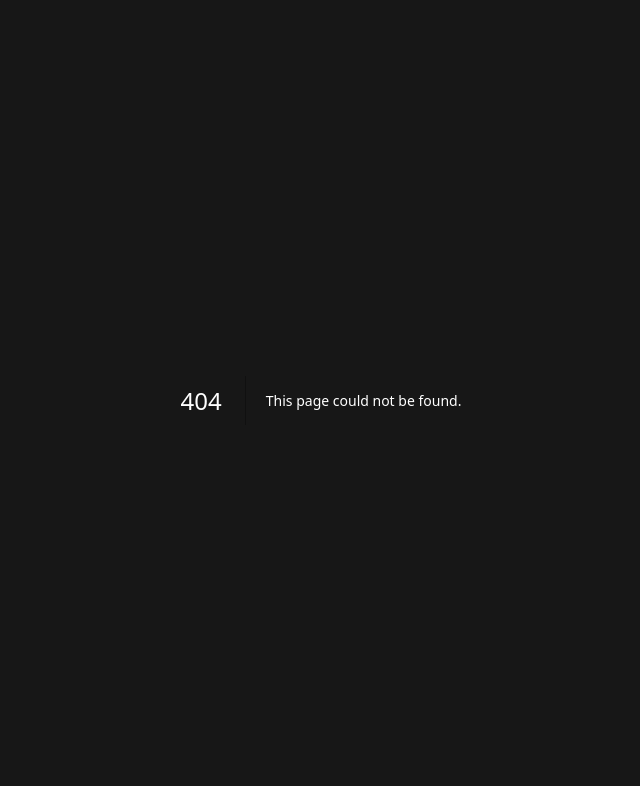
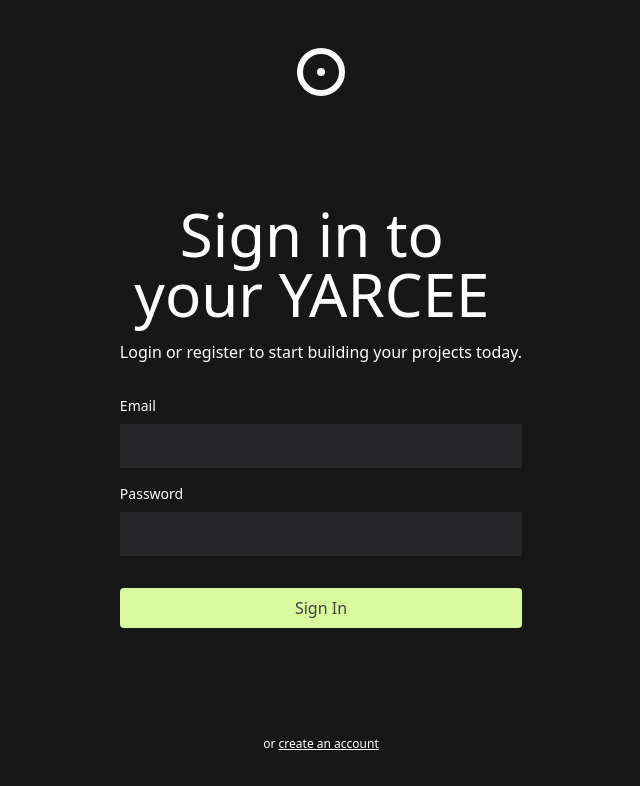
Before and after one commit to always-maap/yarcee, a Next.js app in the folder client/: page /signin in a window 1280 px wide. Before the commit this address had no page. Shown: the top 786 px of the page, without its empty margins (319-959 px from the left). Built offline with nearby package versions, Linux system fonts and the light colour scheme.

Commit message:
feat(client): add signin page

```diff
--- a/client/app/layout.tsx
+++ b/client/app/layout.tsx
@@ -7,8 +7,8 @@ export const metadata = {
 
 export default function RootLayout({ children }: { children: React.ReactNode }) {
   return (
-    <html lang="en">
-      <body className="bg-neutral-900	text-white">{children}</body>
+    <html className="h-full" lang="en">
+      <body className="h-full bg-neutral-900	text-white">{children}</body>
     </html>
   );
 }
--- a/client/app/page.tsx
+++ b/client/app/page.tsx
@@ -9,9 +9,9 @@ export default function Home() {
         <div style={{ minHeight: 'calc(100vh - var(--nav-height) * 2 - 90px)' }}>
           <Container>
             <h1 className="capitalize text-7xl md:text-9xl xl:text-[12.5rem] leading-none py-8 tracking-tight">
-              <div>code.</div>
-              <div>execute.</div>
-              <div className="uppercase">yarcee.</div>
+              <div className="text-lime-300">code.</div>
+              <div className="text-yellow-200">execute.</div>
+              <div className="uppercase text-yellow-100">yarcee.</div>
             </h1>
           </Container>
         </div>
--- /dev/null
+++ b/client/app/signin/page.tsx
@@ -0,0 +1,36 @@
+import Logo from '@/components/logo';
+import Button from '@/components/ui/button';
+import Label from '@/components/ui/label';
+import TextInput from '@/components/ui/text-input';
+import Link from 'next/link';
+
+export default function SignIn() {
+  return (
+    <div className="h-full flex flex-col justify-between items-center py-12">
+      <Link href="/">
+        <Logo width={48} height={48} />
+      </Link>
+      <div className="flex flex-col space-y-8">
+        <div>
+          <h1 className="text-center max-w-sm text-6xl mb-4">Sign in to your YARCEE</h1>
+          <span>Login or register to start building your projects today.</span>
+        </div>
+        <div>
+          <Label htmlFor="email">Email</Label>
+          <TextInput type="email" id="email" placeholder="example@domain.com" required />
+          <Label htmlFor="password" className="mt-4">
+            Password
+          </Label>
+          <TextInput type="password" id="password" placeholder="********" required />
+        </div>
+        <Button>Sign In</Button>
+      </div>
+      <span className="text-xs">
+        or{' '}
+        <Link href="/signup" className="underline">
+          create an account
+        </Link>
+      </span>
+    </div>
+  );
+}
--- a/client/components/ui/button.tsx
+++ b/client/components/ui/button.tsx
@@ -3,5 +3,9 @@ import { ButtonHTMLAttributes } from 'react';
 type Props = {} & ButtonHTMLAttributes<HTMLButtonElement>;
 
 export default function Button(props: Props) {
-  return <button {...props}>{props.children}</button>;
+  return (
+    <button className="btn-primary" {...props}>
+      {props.children}
+    </button>
+  );
 }
--- a/client/components/ui/container.tsx
+++ b/client/components/ui/container.tsx
@@ -5,7 +5,7 @@ type Props = {} & HTMLAttributes<HTMLDivElement>;
 
 export default function Container(props: Props) {
   return (
-    <div {...props} className={(props.className, 'mx-auto max-w-[1234px]')}>
+    <div {...props} className={clsx(props.className, 'mx-auto max-w-[1234px]')}>
       {props.children}
     </div>
   );
```
